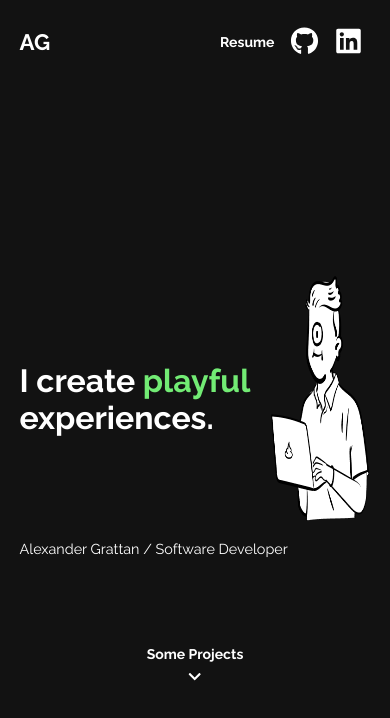
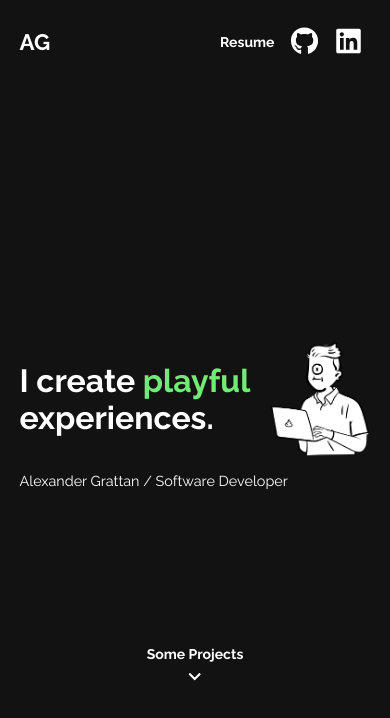
Before and after one commit to agrattan0820/portfolio-site, a Next.js app: page / in a window 390 px wide. Shown: the top 718 px of the page. Built offline with nearby package versions, Linux system fonts and the light colour scheme.

Commit message:
fix: peep image shouldn't stretch on mobile

```diff
--- a/pages/index.tsx
+++ b/pages/index.tsx
@@ -64,7 +64,11 @@ export default function Homepage({
             <h1 className="title">
               I create<span className="playful"> playful </span> experiences.
             </h1>
-            <Image src={MyPeep} alt="Alexander's Peep" className="peep-image" />
+            <img
+              src={MyPeep.src}
+              alt="Alexander's Peep"
+              className="peep-image"
+            />
           </div>
           <p className="job-title">
             <span className="text-reveal">
```
